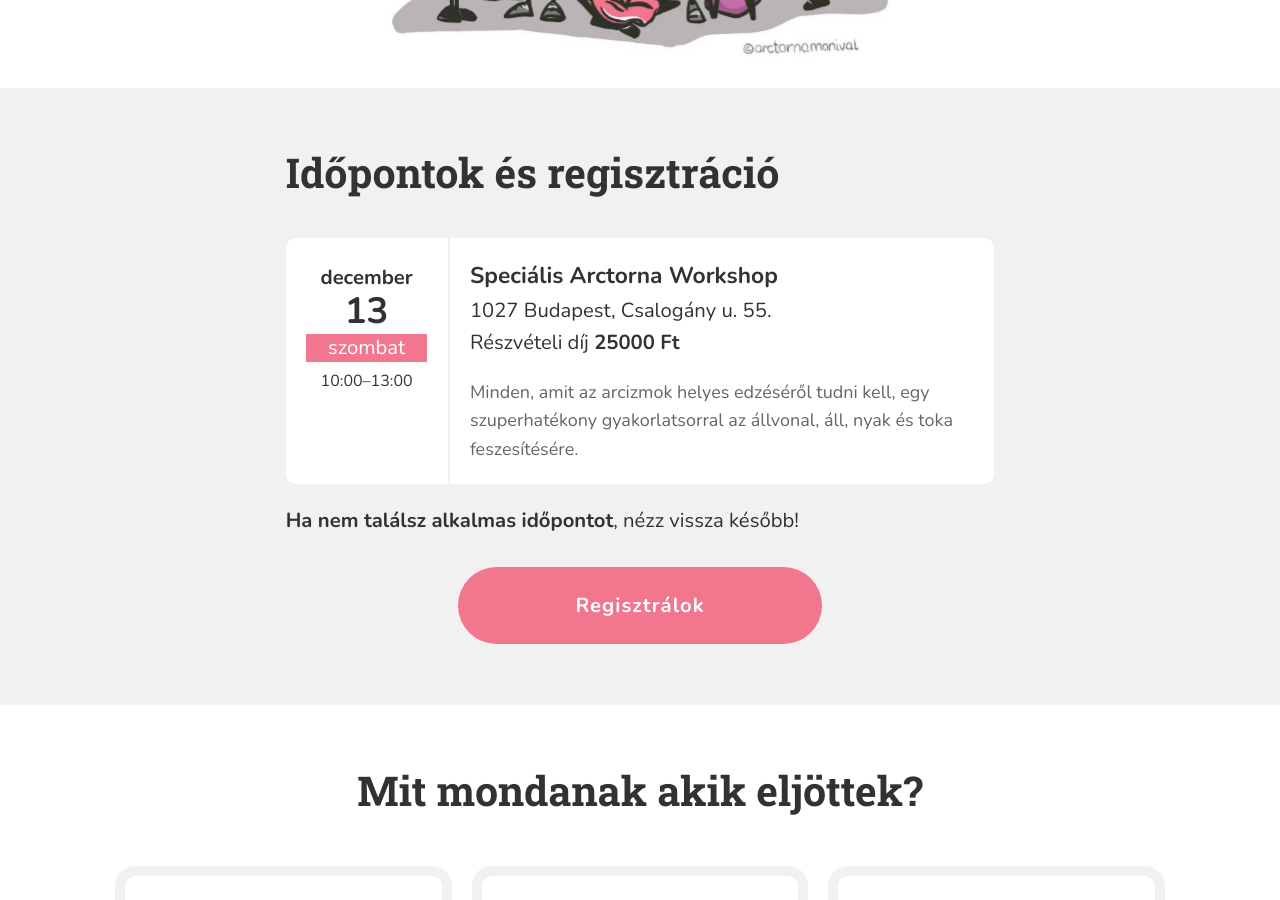
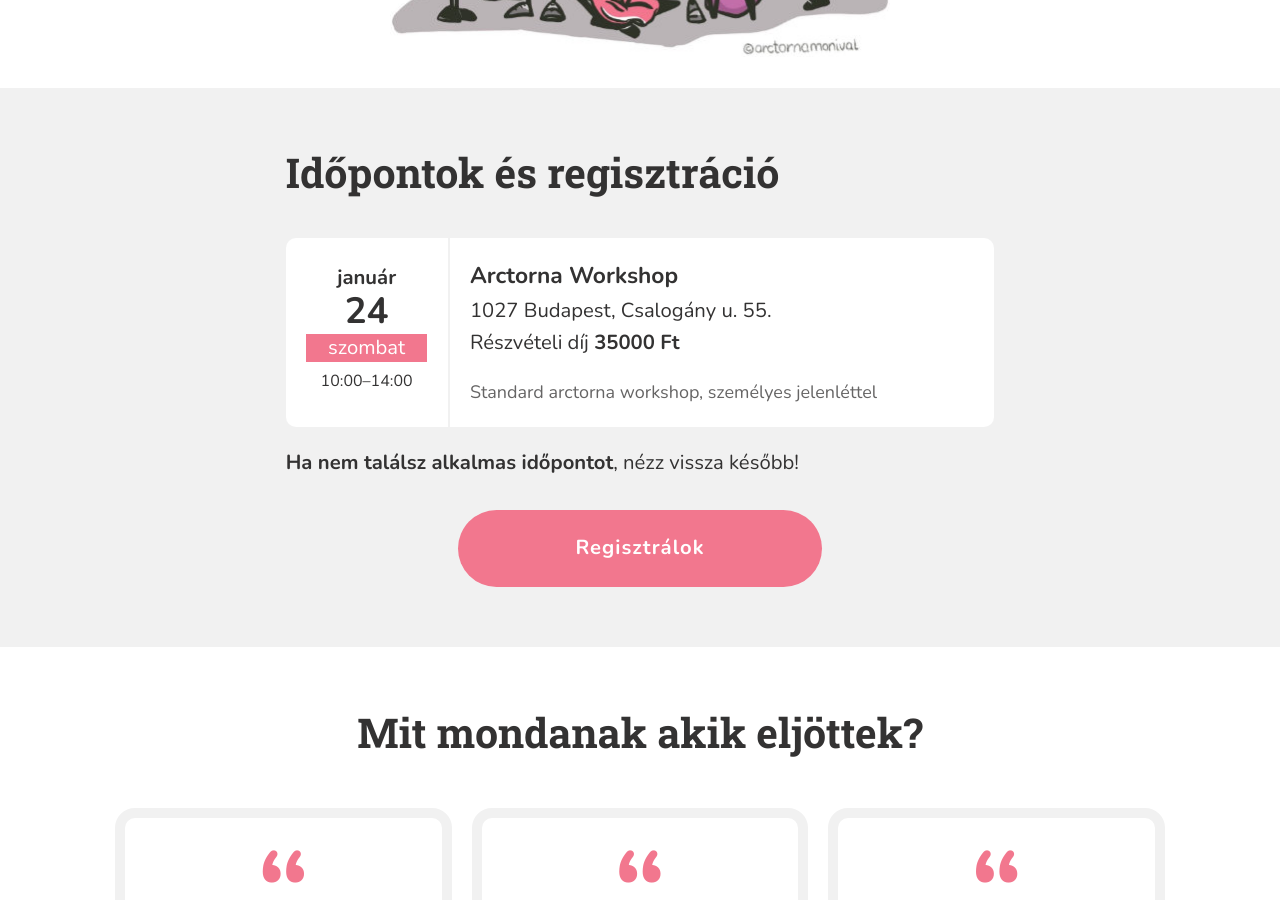
Before and after one commit to monikamudra/arctorna, a Jekyll site: the page built from workshop.md, in a window 1280 px wide and 900 px high, scrolled down 2015 px. Built offline with Jekyll 4.4.1, drawn with Linux system fonts in a browser that asks for light colours.

Commit message:
Update workshop event

```diff
--- a/_data/workshop.yaml
+++ b/_data/workshop.yaml
@@ -54,18 +54,16 @@ events:
     end: "14:00"
     title: Online Arctorna Workshop
     description: >-
-      Minden, amit az arcizmok helyes edzéséről tudni kell,
-      szuperhatékony gyakorlatokkal a teljes arcra és a nyakra.
+      Online workshop kis csoportban, maximum öt fővel.
     price: 35000
     full: false
 
-  - date: 2025-12-13-T10:00
+  - date: 2026-1-24-T10:00
     start: "10:00"
-    end: "13:00"
-    title: Speciális Arctorna Workshop
+    end: "14:00"
+    title: Arctorna Workshop
     description: >-
-      Minden, amit az arcizmok helyes edzéséről tudni kell,
-      egy szuperhatékony gyakorlatsorral az állvonal, áll, nyak és toka feszesítésére.
+      Standard arctorna workshop, személyes jelenléttel
     address: 1027 Budapest, Csalogány u. 55.
-    price: 25000
+    price: 35000
     full: false
```
